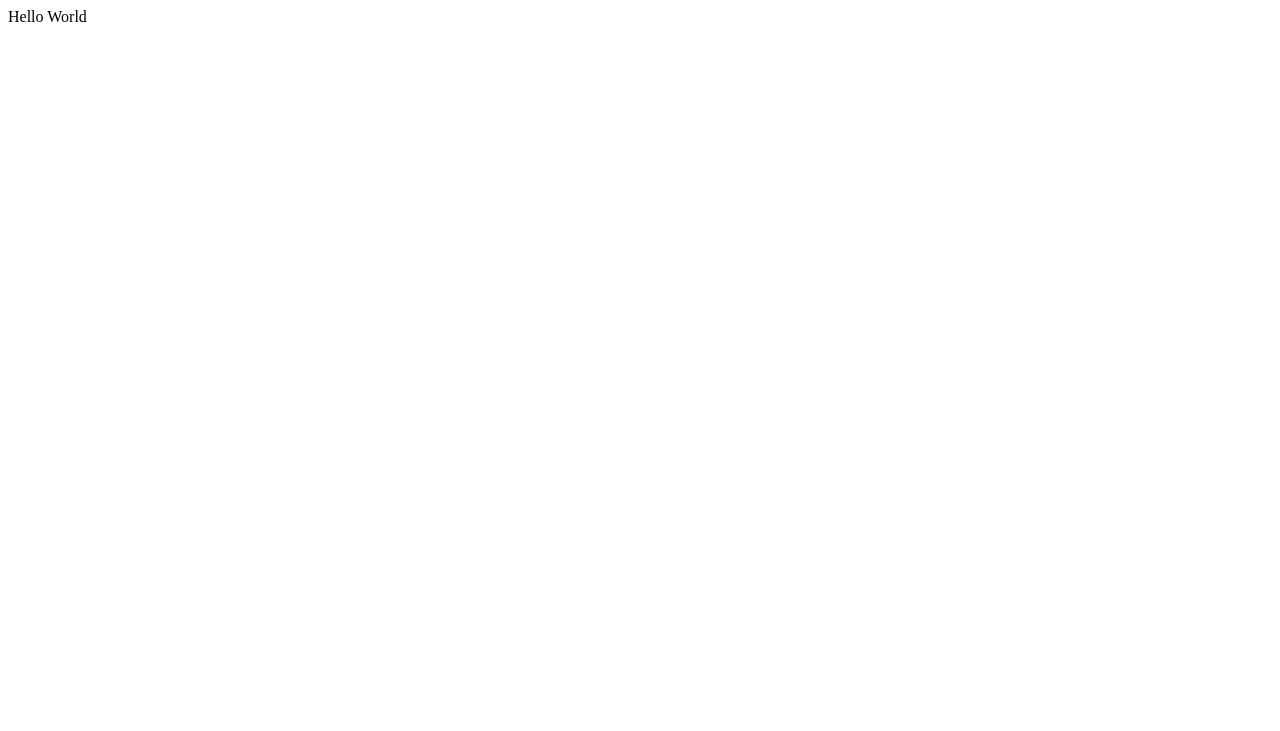
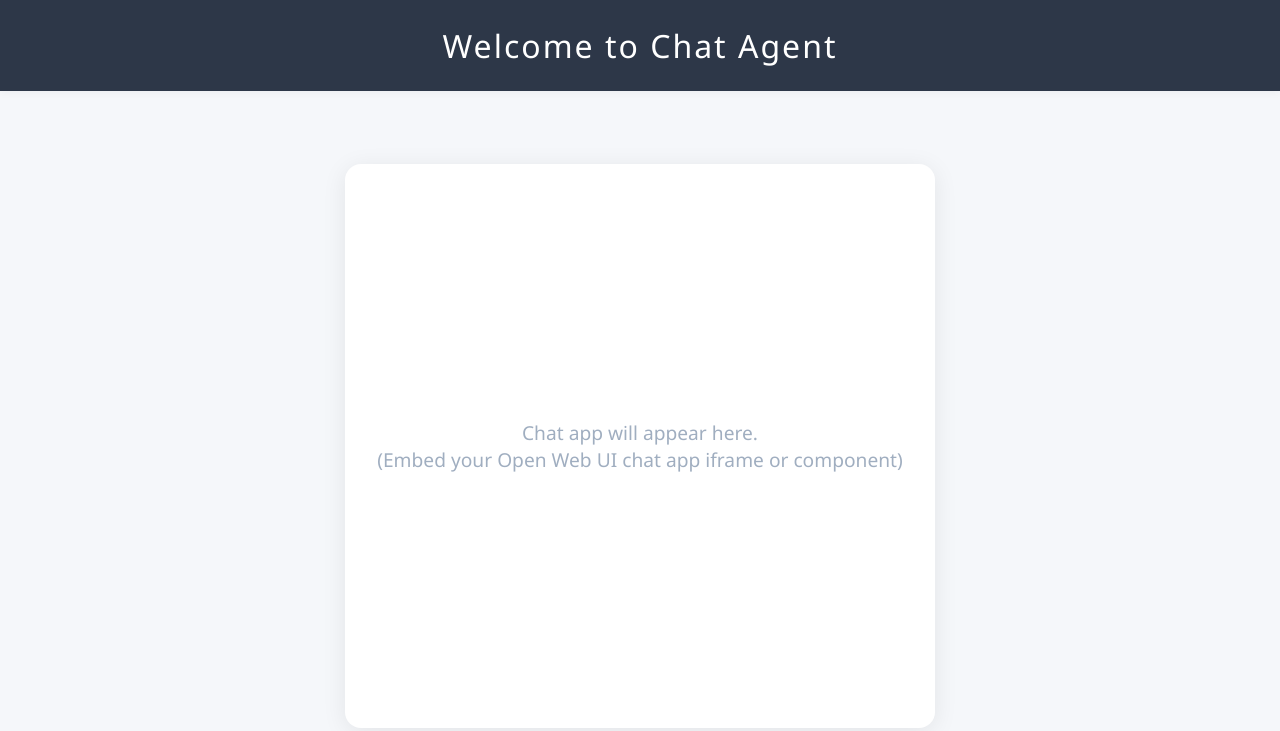
Before and after one commit to tankwanchet/stratupz.io, a plain HTML site: page index.html in a window 1280 px wide. Drawn offline with Linux system fonts and the light colour scheme.

Commit message:
updated home page

```diff
--- a/index.html
+++ b/index.html
@@ -1 +1,77 @@
-Hello World
+<!DOCTYPE html>
+<html lang="en">
+<head>
+  <meta charset="UTF-8">
+  <meta name="viewport" content="width=device-width, initial-scale=1.0">
+  <title>Home - Chat Agent</title>
+  <style>
+    body {
+      margin: 0;
+      padding: 0;
+      min-height: 100vh;
+      display: flex;
+      flex-direction: column;
+      background: #f5f7fa;
+      font-family: 'Segoe UI', Arial, sans-serif;
+    }
+    header {
+      background: #2d3748;
+      color: #fff;
+      padding: 1.5rem 0;
+      text-align: center;
+      font-size: 2rem;
+      letter-spacing: 2px;
+      box-shadow: 0 2px 8px rgba(0,0,0,0.04);
+    }
+    main {
+      flex: 1;
+      display: flex;
+      align-items: center;
+      justify-content: center;
+      min-height: 70vh;
+    }
+    .chat-embed-area {
+      background: #fff;
+      border-radius: 16px;
+      box-shadow: 0 4px 24px rgba(0,0,0,0.08);
+      padding: 2rem;
+      min-width: 350px;
+      min-height: 500px;
+      max-width: 90vw;
+      max-height: 80vh;
+      display: flex;
+      align-items: center;
+      justify-content: center;
+    }
+    .placeholder {
+      color: #a0aec0;
+      font-size: 1.2rem;
+      text-align: center;
+    }
+    @media (max-width: 600px) {
+      .chat-embed-area {
+        padding: 1rem;
+        min-width: 90vw;
+        min-height: 60vh;
+      }
+      header {
+        font-size: 1.2rem;
+      }
+    }
+  </style>
+</head>
+<body>
+  <header>
+    Welcome to Chat Agent
+  </header>
+  <main>
+    <div class="chat-embed-area">
+      <!-- Embed your Open Web UI chat app here -->
+      <div class="placeholder">
+        Chat app will appear here.<br>
+        (Embed your Open Web UI chat app iframe or component)
+      </div>
+    </div>
+  </main>
+</body>
+</html>
```
